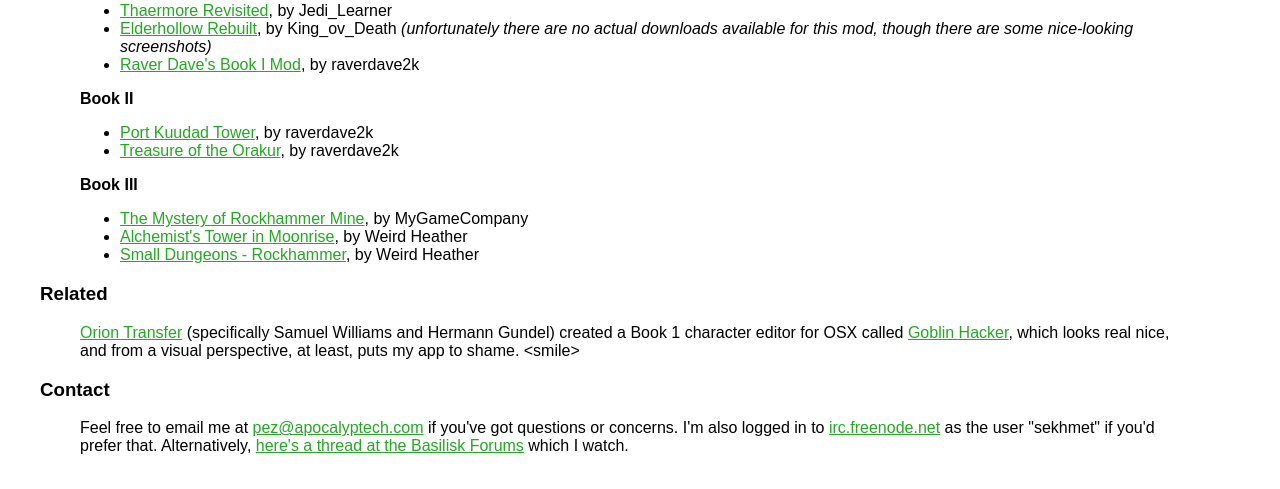
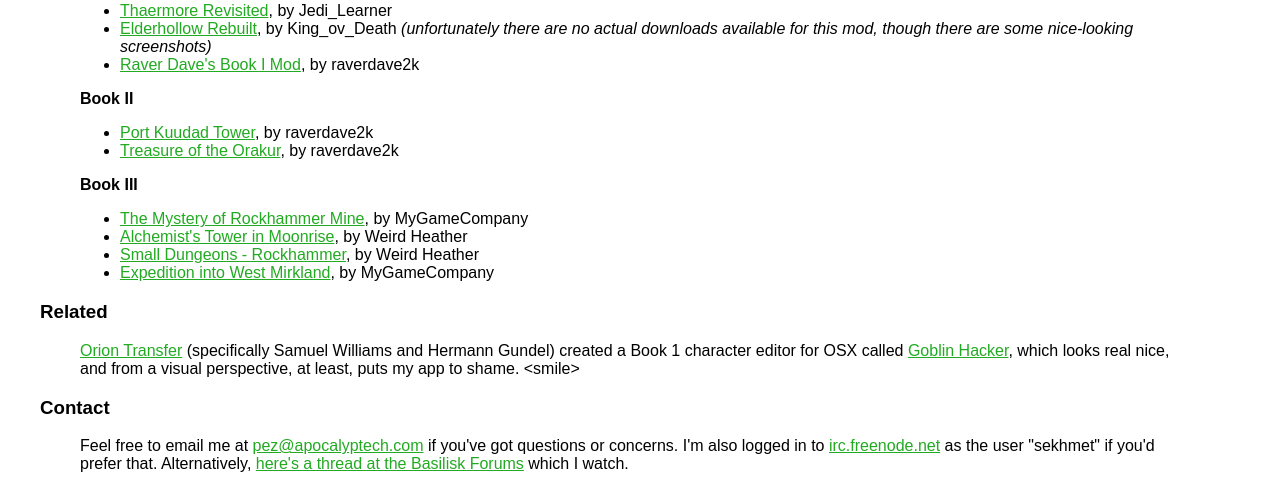
Before and after one commit to apocalyptech/eschalon_utils_web, a PHP site: page / in a window 1280 px wide. Shown: the part 2150-2639 px from the top of the page. Before the commit the page ends 2604 px from the top, so only its background shows below. Run offline with PHP 8.4, Linux system fonts and the light colour scheme.

Commit message:
A fourth Book III mod

```diff
--- a/index.php
+++ b/index.php
@@ -110,6 +110,7 @@ screenshots)</em></li>
 <li><a href="http://www.basiliskgames.com/forums/viewtopic.php?f=34&t=9211">The Mystery of Rockhammer Mine</a>, by MyGameCompany</li>
 <li><a href="http://www.basiliskgames.com/forums/viewtopic.php?f=34&t=9015">Alchemist's Tower in Moonrise</a>, by Weird Heather</li>
 <li><a href="http://www.basiliskgames.com/forums/viewtopic.php?f=34&t=9263">Small Dungeons - Rockhammer</a>, by Weird Heather</li>
+<li><a href="http://www.basiliskgames.com/forums/viewtopic.php?f=34&t=9289">Expedition into West Mirkland</a>, by MyGameCompany</li>
 </ul>
 </blockquote>
 
```
